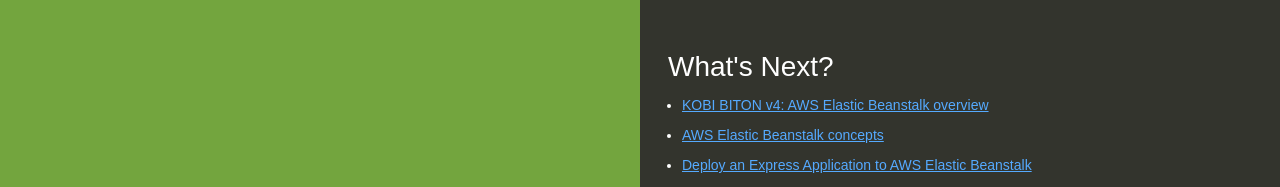
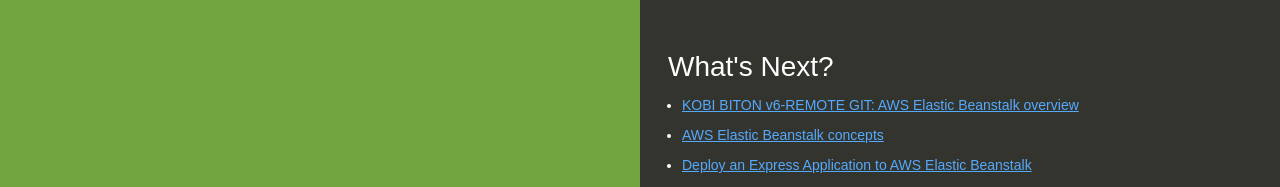
Before and after one commit to kbiton/ebnode, a website: page index.html in a window 1280 px wide. Shown: the top 187 px of the page. Drawn offline with Linux system fonts and the light colour scheme.

Commit message:
changed index

```diff
--- a/index.html
+++ b/index.html
@@ -80,7 +80,7 @@
     <div class="linksColumn">
       <h2>What's Next?</h2>
       <ul>
-        <li><a href="http://docs.aws.amazon.com/elasticbeanstalk/latest/dg/Welcome.html">KOBI BITON v4: AWS Elastic Beanstalk overview</a></li>
+        <li><a href="http://docs.aws.amazon.com/elasticbeanstalk/latest/dg/Welcome.html">KOBI BITON v6-REMOTE GIT: AWS Elastic Beanstalk overview</a></li>
         <li><a href="http://docs.aws.amazon.com/elasticbeanstalk/latest/dg/concepts.html">AWS Elastic Beanstalk concepts</a></li>
         <li><a href="http://docs.aws.amazon.com/elasticbeanstalk/latest/dg/create_deploy_nodejs_express.html">Deploy an Express Application to AWS Elastic Beanstalk</a></li>
         <li><a href="http://docs.aws.amazon.com/elasticbeanstalk/latest/dg/create_deploy_nodejs_express_elasticache.html">Deploy an Express Application with Amazon ElastiCache to AWS Elastic Beanstalk</a></li>
```
